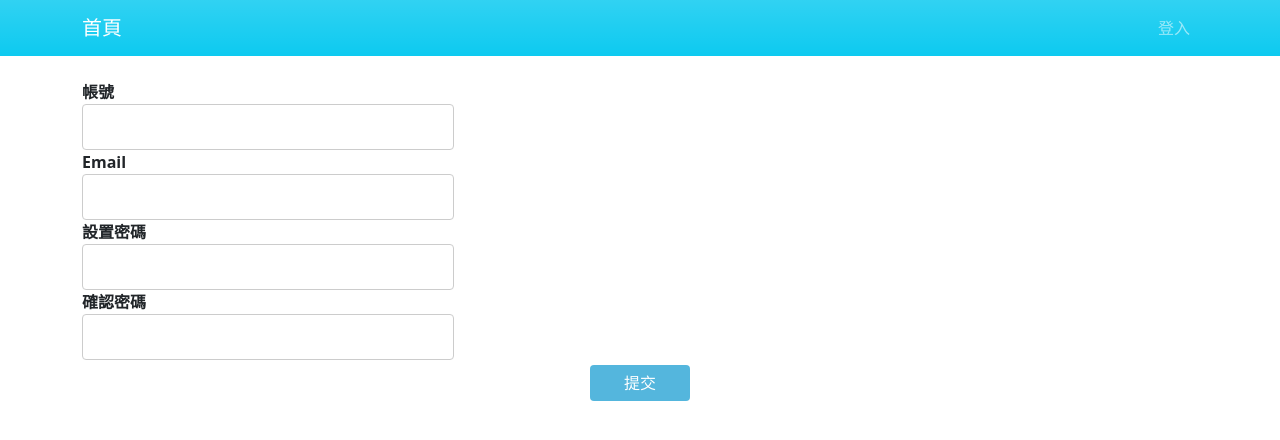
After one commit to Amy481/bluewhale-blog, a Django app: page /userprofile/register/ in a window 1280 px wide. The commit adds this page. Shown: the top 440 px of the page. Run offline with Django 3.2, Linux system fonts and the light colour scheme.

Commit message:
'用戶註冊'

```diff
--- a/myblog/templates/userprofile/login.html
+++ b/myblog/templates/userprofile/login.html
@@ -22,6 +22,10 @@
                             <div class="invalid-feedback">請輸入密碼</div>
                         </div>
                         <button type="submit" class="btn">確定</button>
+                        <br>
+                        <h5>還沒有帳號?</h5>
+                        <h5>點擊<a href='{% url "userprofile:register" %}'>註冊帳號</a></h5>
+                        <br>
                     </form>
                 </div>
             </div>
--- /dev/null
+++ b/myblog/templates/userprofile/register.html
@@ -0,0 +1,36 @@
+{% extends "base.html" %} {% load staticfiles %}
+{% block title %} 登入 {% endblock title %}
+{% block content %}
+<div class="container">
+    <div class="row">
+        <div class="col-12">
+            <br>
+            <form method="post" action=".">
+                {% csrf_token %}
+                <!-- 帳號 -->
+                <div class="form-group col-md-4">
+                    <label for="username">帳號</label>
+                    <input type="text" class="form-control" id="username" name="username" required>
+                </div>
+                <!-- 信箱 -->
+                <div class="form-group col-md-4">
+                    <label for="email">Email</label>
+                    <input type="text" class="form-control" id="email" name="email">
+                </div>
+                <!-- 密碼 -->
+                <div class="form-group col-md-4">
+                    <label for="password">設置密碼</label>
+                    <input type="password" class="form-control" id="password" name="password" required>
+                </div>
+                <!-- 確認密碼 -->
+                <div class="form-group col-md-4">
+                    <label for="password2">確認密碼</label>
+                    <input type="password" class="form-control" id="password2" name="password2" required>
+                </div>
+                <!-- 提交按鈕 -->
+                <button type="submit" class="btn btn-primary">提交</button>
+            </form>
+        </div>
+    </div>
+</div>
+{% endblock content %}
--- a/myblog/userprofile/forms.py
+++ b/myblog/userprofile/forms.py
@@ -4,3 +4,20 @@ from django.contrib.auth.models import User
 class UserLoginForm(forms.Form):
     username = forms.CharField()
     password = forms.CharField()
+# 註冊用戶表單
+class UserRegisterForm(forms.ModelForm):
+    # 覆寫 User 的密碼
+    password = forms.CharField()
+    password2 = forms.CharField()
+
+    class Meta:
+        model = User
+        fields = ('username', 'email')
+
+    # 對兩次輸入的密碼是否一致進行檢查
+    def clean_password2(self):
+        data = self.cleaned_data
+        if data.get('password') == data.get('password2'):
+            return data.get('password')
+        else:
+            raise forms.ValidationError("密碼輸入不一致,請重試。")
--- a/myblog/userprofile/urls.py
+++ b/myblog/userprofile/urls.py
@@ -8,4 +8,6 @@ urlpatterns = [
     path('login/', views.user_login, name='login'),
     # 登出
     path('logout/', views.user_logout, name='logout'),
+    # 用戶註冊
+    path('register/', views.user_register, name='register'),
 ]
--- a/myblog/userprofile/views.py
+++ b/myblog/userprofile/views.py
@@ -3,7 +3,7 @@ from django.contrib.auth import authenticate, login, logout
 from django.http import HttpResponse
 from django.contrib.auth.models import User
 from django.contrib.auth.decorators import login_required
-from .forms import UserLoginForm
+from .forms import UserLoginForm, UserRegisterForm
 
 # 登入
 def user_login(request):
@@ -33,3 +33,24 @@ def user_login(request):
 def user_logout(request):
     logout(request)
     return redirect("article:article_list")
+
+# 用戶註冊
+def user_register(request):
+    if request.method == 'POST':
+        user_register_form = UserRegisterForm(data=request.POST)
+        if user_register_form.is_valid():
+            new_user = user_register_form.save(commit=False)
+            # 設置密碼
+            new_user.set_password(user_register_form.cleaned_data['password'])
+            new_user.save()
+            # 保存好數據後立即登入並返回博客列表頁面
+            login(request, new_user)
+            return redirect("article:article_list")
+        else:
+            return HttpResponse("註冊表單輸入有誤。請重新輸入~")
+    elif request.method == 'GET':
+        user_register_form = UserRegisterForm()
+        context = { 'form': user_register_form }
+        return render(request, 'userprofile/register.html', context)
+    else:
+        return HttpResponse("請使用GET或POST請求數據")
```
